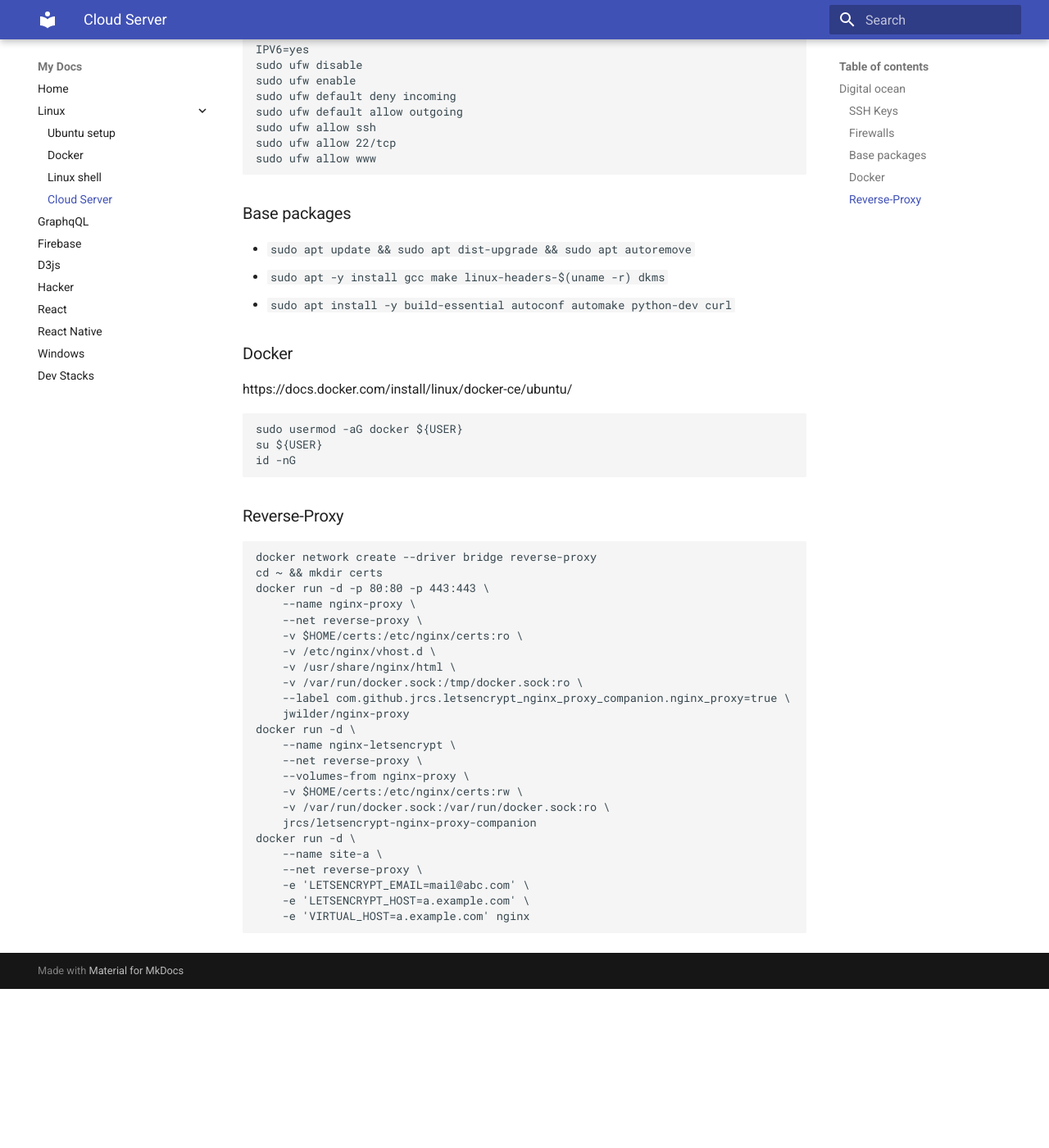
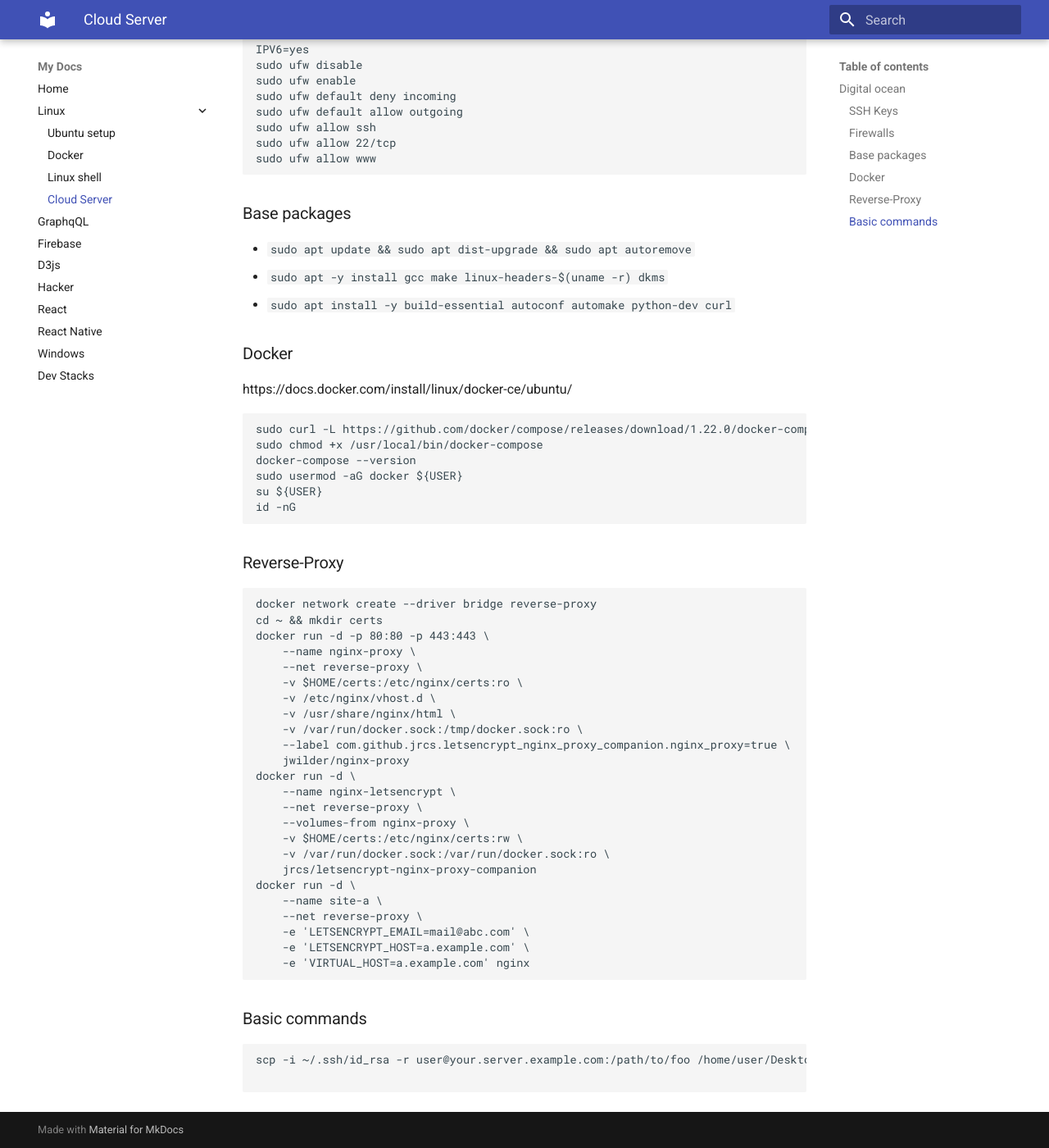
Before and after one commit to ajaymore/development-docs, an MkDocs documentation site: the page built from docs/linux/cloud-server.md, in a window 1280 px wide and 1400 px high, scrolled down 857 px. Shown: the whole window at 82% size. Built offline with MkDocs 1.6.1 and Material for MkDocs 9.7.7, drawn with Linux system fonts in a browser that asks for light colours; old or Windows-style settings are respelled for this version of MkDocs; before the commit the page ends 2063 px from its top, so only the background shows below that.

Commit message:
Update cloud-server.md

````diff
--- a/docs/linux/cloud-server.md
+++ b/docs/linux/cloud-server.md
@@ -49,6 +49,9 @@
 ### Docker
 https://docs.docker.com/install/linux/docker-ce/ubuntu/
 ```
+sudo curl -L https://github.com/docker/compose/releases/download/1.22.0/docker-compose-$(uname -s)-$(uname -m) -o /usr/local/bin/docker-compose
+sudo chmod +x /usr/local/bin/docker-compose
+docker-compose --version
 sudo usermod -aG docker ${USER}
 su ${USER}
 id -nG
@@ -81,3 +84,9 @@
     -e 'LETSENCRYPT_HOST=a.example.com' \
     -e 'VIRTUAL_HOST=a.example.com' nginx
 ```
+
+### Basic commands
+```
+scp -i ~/.ssh/id_rsa -r user@your.server.example.com:/path/to/foo /home/user/Desktop/
+
+```
````
